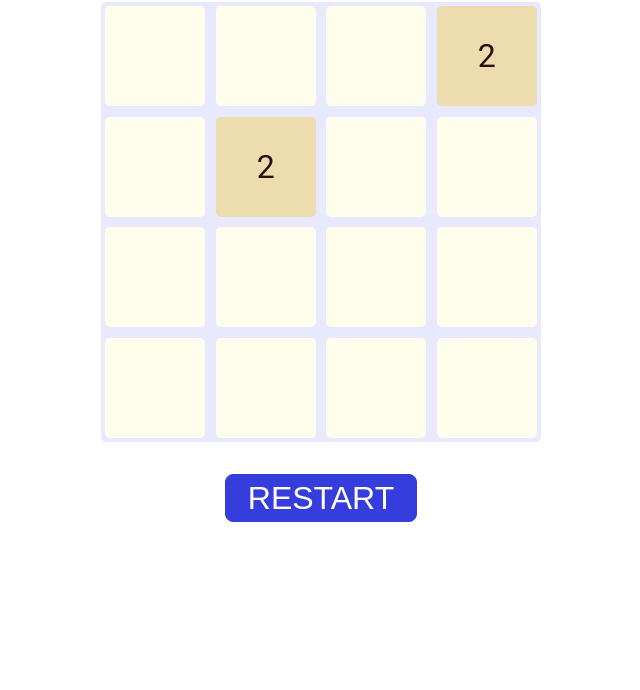
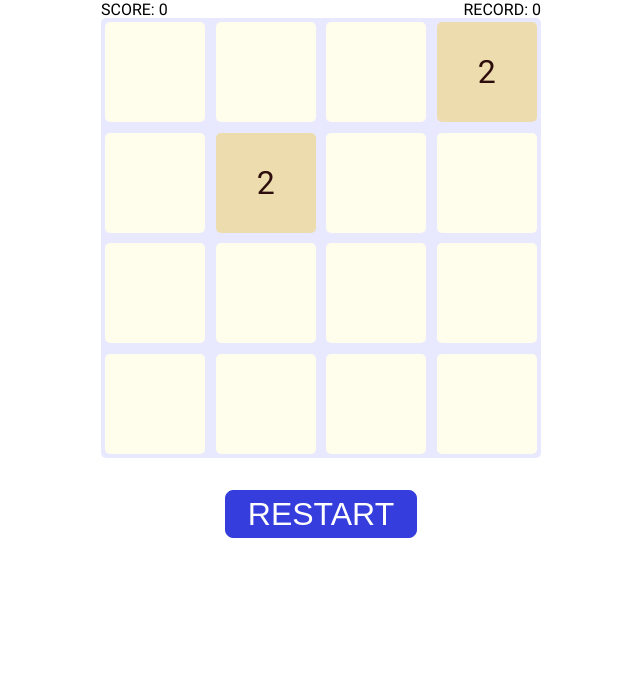
Before and after one commit to mrdudov/2048-game, a website built with webpack: page frontend/src/index.html in a window 1280 px wide. Shown: the part 110-800 px from the top of the page, without its empty margins (319-959 px from the left). Built offline with nearby package versions, Linux system fonts and the light colour scheme.

Commit message:
score and record layout

```diff
--- a/frontend/src/index.html
+++ b/frontend/src/index.html
@@ -12,6 +12,10 @@
     <h1>2048</h1>
   </header>
   <main>
+    <div class="score">
+      <p class="score-current">score: <span class="current-score-value">0</span></p>
+      <p class="score-record">record: <span class="record-score-vlaue">0</span></p>
+    </div>
     <div id="game-board"></div>
     <button id="restart">restart</button>
   </main>
--- a/frontend/src/styles/style.css
+++ b/frontend/src/styles/style.css
@@ -75,3 +75,16 @@ main {
     position: absolute;
     content: "GAME OVER";
 }
+
+.score {
+    width: 440px;
+    display: flex;
+    justify-content: space-between;
+}
+.score-current {
+    text-transform: uppercase;
+}
+
+.score-record {
+    text-transform: uppercase;
+}
```
